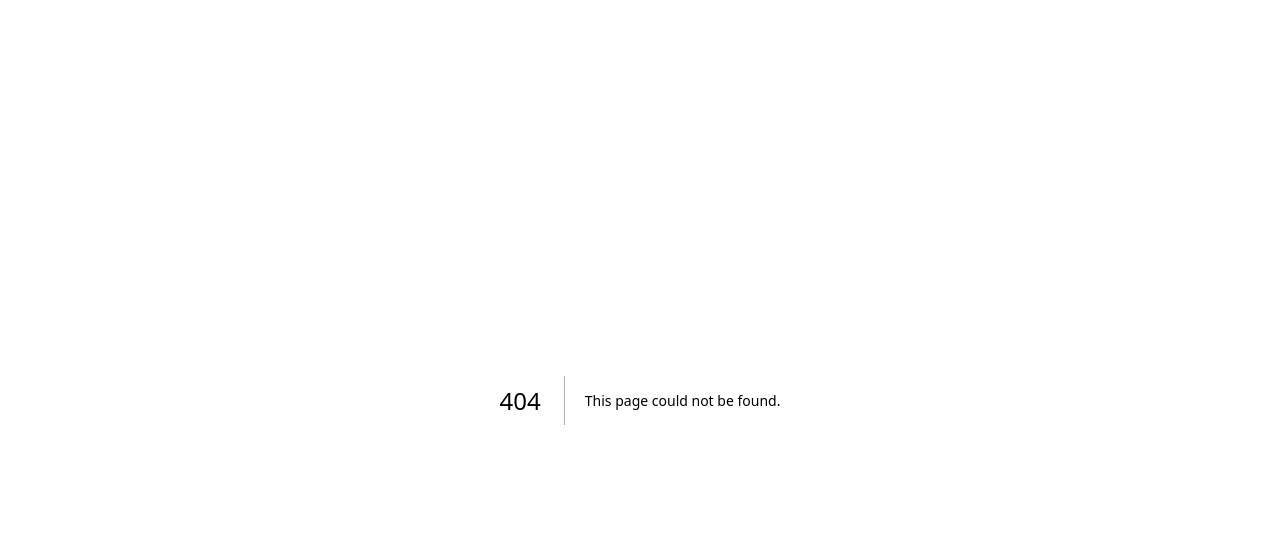
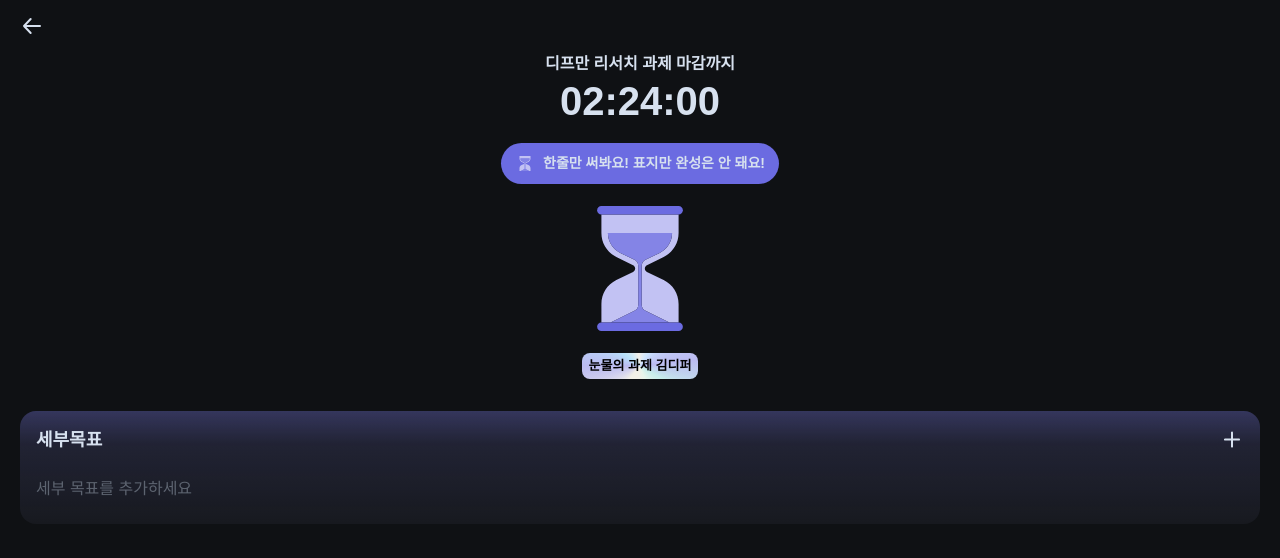
Before and after one commit to ljh130334/16th-team3-FE, a Next.js app: page /immersion in a window 1280 px wide. Before the commit this address had no page. Shown: the top 558 px of the page. Built offline with nearby package versions, Linux system fonts and the light colour scheme.

Commit message:
feat: 몰입화면 작업중

```diff
--- /dev/null
+++ b/src/app/immersion/page.tsx
@@ -0,0 +1,51 @@
+import { Badge } from '@/components/component/Badge';
+import Image from 'next/image';
+import ActionCard from '../action/start/[taskId]/_component/ActionCard';
+
+export default function Immersion() {
+  return (
+    <div className="flex h-screen flex-col bg-background-primary">
+      {/* TODO : 헤더 컴포넌트로 변경 예정 */}
+      <div className="flex items-center px-5 py-[14px]">
+        <Image src="/arrow-left.svg" alt="왼쪽 화살표" width={24} height={24} />
+      </div>
+      <div className="flex flex-col items-center justify-center">
+        <div className="text-s2">디프만 리서치 과제 마감까지</div>
+        <div className="text-h2">02:24:00</div>
+      </div>
+
+      <div className="mt-4 flex flex-col items-center justify-center gap-4">
+        <div className="flex items-center gap-2 rounded-full bg-[#6B6BE1] px-[14px] py-2.5 text-s3">
+          <Image
+            src="/glasshour.svg"
+            alt="경고 아이콘"
+            width={20}
+            height={20}
+          />
+          한줄만 써봐요! 표지만 완성은 안 돼요!
+        </div>
+        <div className="flex items-center gap-2">
+          <Image
+            src="/glasshour.svg"
+            alt="경고 아이콘"
+            width={140}
+            height={140}
+          />
+        </div>
+        <Badge>눈물의 과제 김디퍼</Badge>
+      </div>
+
+      <div className="mt-8 px-5">
+        <div className="bg-gradient-component-01 rounded-2xl pb-4">
+          <div className="flex items-center justify-between p-4">
+            <p className="text-s1">세부목표</p>
+            <Image src="/plus.png" alt="플러스 버튼" width={24} height={24} />
+          </div>
+          <div className="text-gray-disabled flex px-4 py-2 text-b2">
+            세부 목표를 추가하세요
+          </div>
+        </div>
+      </div>
+    </div>
+  );
+}
--- a/tailwind.config.ts
+++ b/tailwind.config.ts
@@ -53,6 +53,7 @@ export default {
           neutral: '#A7B4C7',
           inverse: '#0F1114',
           strong: '#E6EDF8',
+          disabled: '#5D6470',
           0: '#FFFFFF',
           50: '#E6EDF8',
           100: '#D7E1EF',
```
Also changed, not shown: public/plus.png (added).
